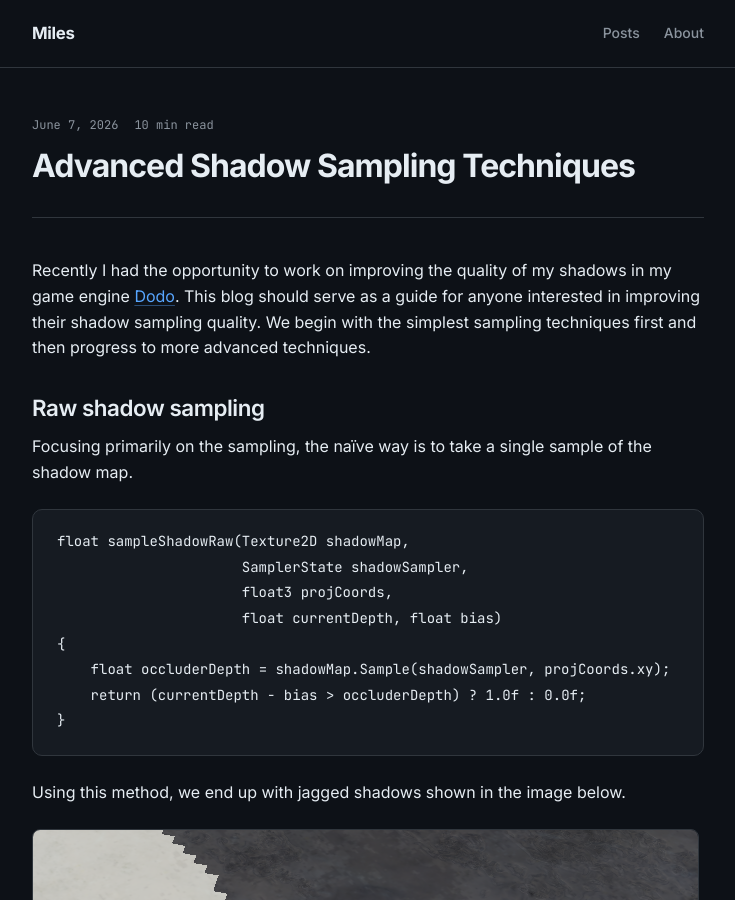
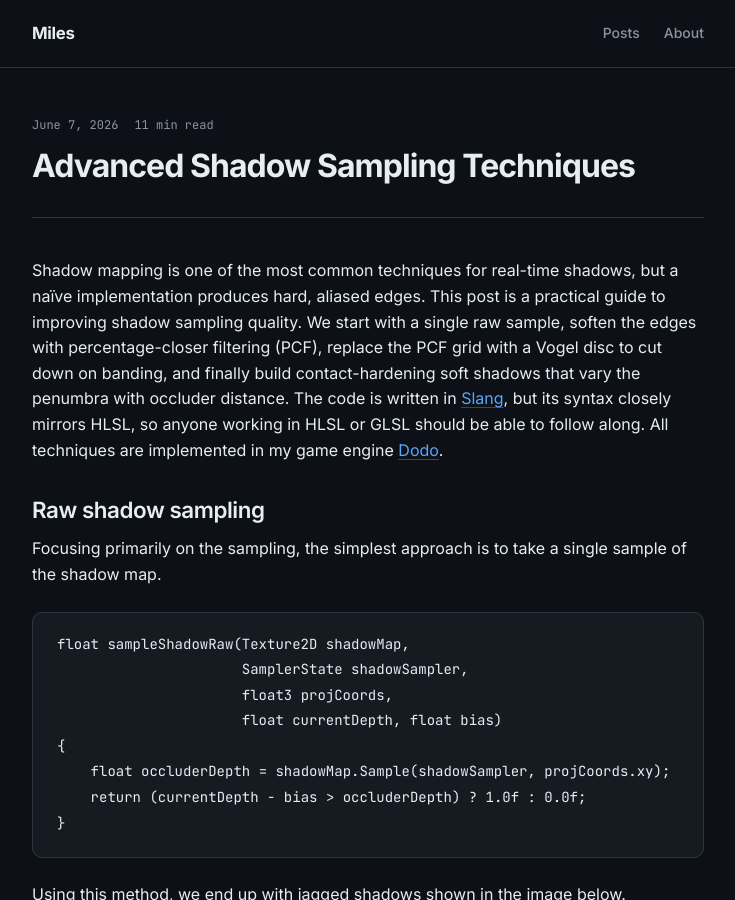
Before and after one commit to quesswho/miles-blog, a Jekyll site: the page built from _posts/2026-06-07-vogel.md, in a window 1280 px wide and 900 px high. Shown: the whole window, without its empty margins (272-1007 px from the left). Built offline with Jekyll 4.4.1, drawn with Linux system fonts in a browser that asks for light colours; some of the changed text lies outside the part shown.

Commit message:
Some polishing of vogel post

````diff
--- a/_posts/2026-06-07-vogel.md
+++ b/_posts/2026-06-07-vogel.md
@@ -2,13 +2,14 @@
 layout: post
 title: "Advanced Shadow Sampling Techniques"
 date: 2026-06-07
+last_modified_at: 2026-06-15
 math: true
 ---
 
-Recently I had the opportunity to work on improving the quality of my shadows in my game engine [Dodo](https://github.com/quesswho/Dodo). This blog should serve as a guide for anyone interested in improving their shadow sampling quality. We begin with the simplest sampling techniques first and then progress to more advanced techniques.
+Shadow mapping is one of the most common techniques for real-time shadows, but a naïve implementation produces hard, aliased edges. This post is a practical guide to improving shadow sampling quality. We start with a single raw sample, soften the edges with percentage-closer filtering (PCF), replace the PCF grid with a Vogel disc to cut down on banding, and finally build contact-hardening soft shadows that vary the penumbra with occluder distance. The code is written in [Slang](https://shader-slang.org/), but its syntax closely mirrors HLSL, so anyone working in HLSL or GLSL should be able to follow along. All techniques are implemented in my game engine [Dodo](https://github.com/quesswho/Dodo).
 
 ## Raw shadow sampling
-Focusing primarily on the sampling, the naïve way is to take a single sample of the shadow map.
+Focusing primarily on the sampling, the simplest approach is to take a single sample of the shadow map.
 
 ```hlsl
 float sampleShadowRaw(Texture2D shadowMap,
@@ -138,6 +140,12 @@ To estimate the penumbra width, we need to estimate the average depth of the blo
         }
     }
 
+    // No blockers found means the fragment is fully lit
+    if (blockerCount == 0)
+        return 0.0f;
+
+    avgBlockerDepth /= float(blockerCount);
+
 ```
 
 ### Stage 2: Penumbra estimation
@@ -180,7 +188,7 @@ return shadow / (pcfSamples);
 
 The image above shows that the shadow sharpens where the occluder is close to the surface and softens as the shadow stretches away, producing a wide, blurred penumbra. Neither raw sampling, PCF, nor Vogel disc PCF can reproduce this, as all three apply a fixed kernel radius regardless of occluder distance.
 
-The cost is roughly 65 shadow-map samples (16 for the blocker search, 49 for the filter stage) If performance is tight, `blockerSamples` and `pcfSamples` can be reduced. The blocker search tolerates fewer samples well, since it only needs a coarse depth estimate.
+The cost is roughly 65 shadow-map samples (16 for the blocker search, 49 for the filter stage). If performance is tight, `blockerSamples` and `pcfSamples` can be reduced. The blocker search tolerates fewer samples well, since it only needs a coarse depth estimate.
 
 ---
 
````
Also changed, not shown: other parts of _posts/2026-06-07-vogel.md (+4 -3 lines).
